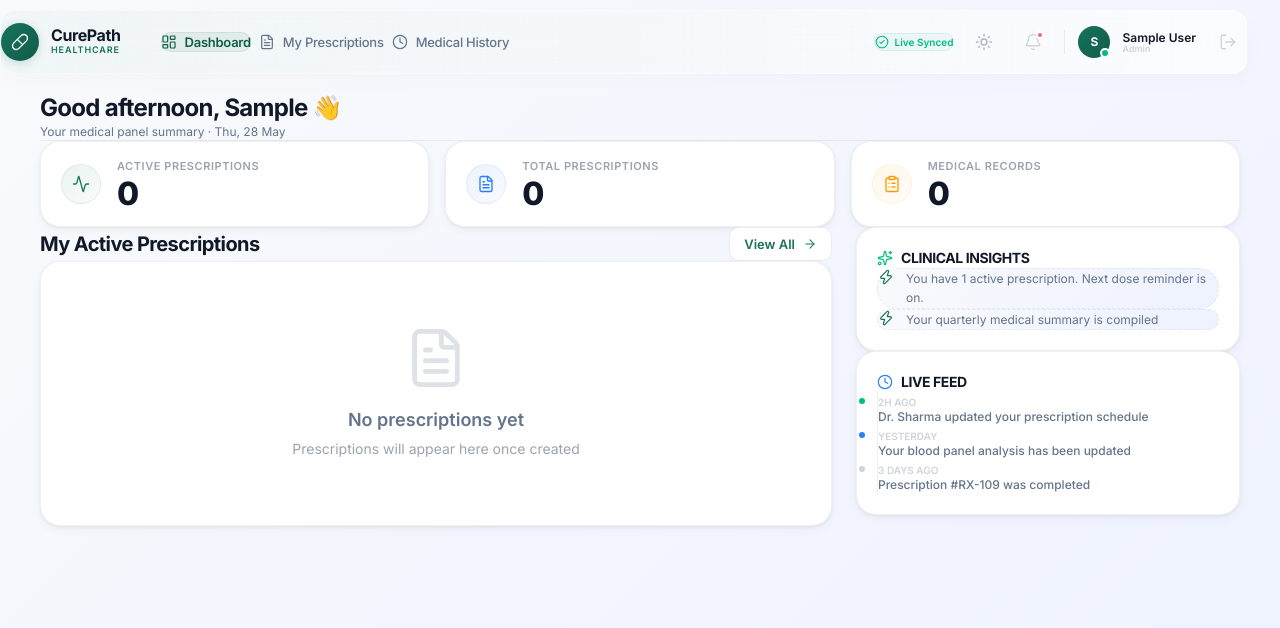
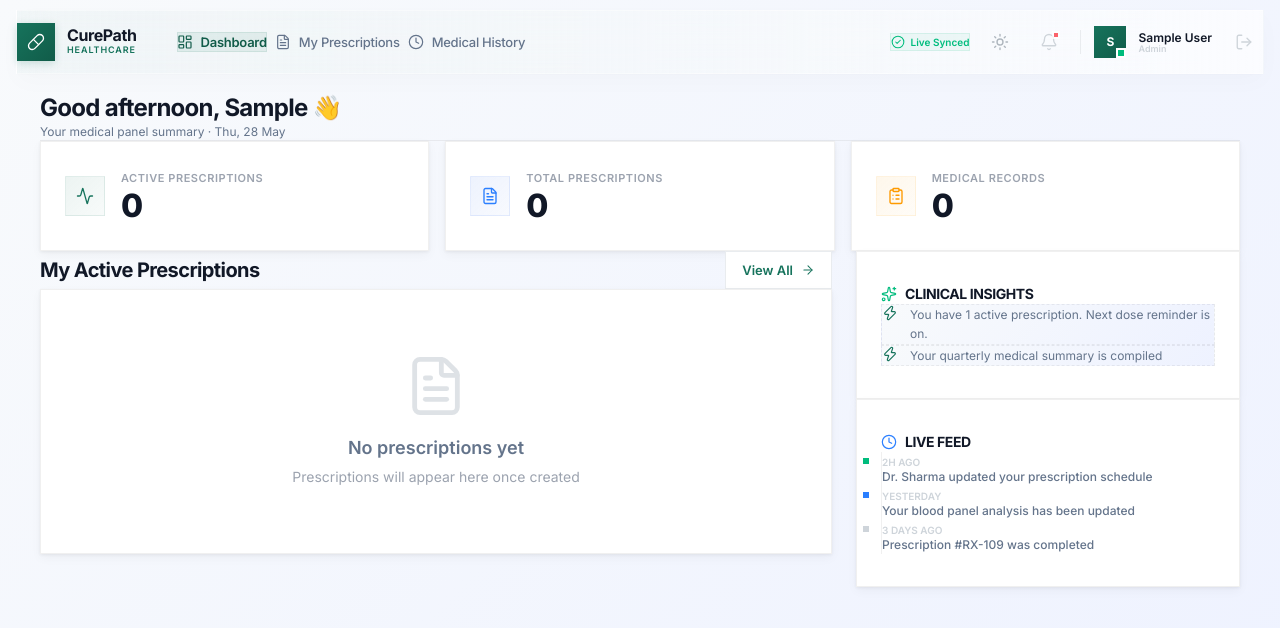
Before and after one commit to dewanggandhi01/CurePath, a Next.js app: page /dashboard in a window 1280 px wide. Shown: the top 628 px of the page. Built offline with nearby package versions, Linux system fonts and the light colour scheme; sample sign-in values are in the browser's storage.

Commit message:
style: apply sharp pointed corners, center navbar layout, and increase card heights/paddings

```diff
--- a/app/dashboard/history/page.tsx
+++ b/app/dashboard/history/page.tsx
@@ -152,7 +152,7 @@ export default function HistoryPage() {
                     style={{ borderColor: "var(--color-primary-500)" }}
                   />
 
-                  <div className="card card-hover" style={{ padding: 20 }}>
+                  <div className="card card-hover" style={{ padding: "32px 24px" }}>
                     <div className="flex flex-wrap items-center justify-between gap-2.5 mb-3">
                       <div className="flex items-center gap-2">
                         <span className={`badge ${cfg.badgeClass} flex items-center gap-1 text-[11px]`}>
--- a/app/dashboard/page.tsx
+++ b/app/dashboard/page.tsx
@@ -215,7 +215,7 @@ export default function DashboardPage() {
                 background: "var(--card-bg-glass)",
                 backdropFilter: "blur(16px)",
                 WebkitBackdropFilter: "blur(16px)",
-                padding: "20px",
+                padding: "32px 24px",
               }}
             >
               <div className="flex flex-wrap items-center justify-between gap-4 mb-3">
@@ -359,7 +359,7 @@ export default function DashboardPage() {
             initial={{ opacity: 0, x: 16 }}
             animate={{ opacity: 1, x: 0 }}
             className="card"
-            style={{ padding: 20 }}
+            style={{ padding: "32px 24px" }}
           >
             <div className="flex items-center gap-2 mb-4">
               <Sparkles className="w-4 h-4 text-emerald-500" />
@@ -387,7 +387,7 @@ export default function DashboardPage() {
             initial={{ opacity: 0, x: 16 }}
             animate={{ opacity: 1, x: 0 }}
             className="card"
-            style={{ padding: 20 }}
+            style={{ padding: "32px 24px" }}
           >
             <div className="flex items-center gap-2 mb-4">
               <Clock className="w-4 h-4 text-blue-500" />
--- a/app/dashboard/patients/[id]/page.tsx
+++ b/app/dashboard/patients/[id]/page.tsx
@@ -234,7 +234,7 @@ export default function PatientDetailPage() {
                       style={{ borderColor: "var(--color-primary-500)" }}
                     />
 
-                    <div className="card card-hover" style={{ padding: 20 }}>
+                    <div className="card card-hover" style={{ padding: "32px 24px" }}>
                       <div className="flex items-center justify-between flex-wrap gap-2 mb-3">
                         <div className="flex items-center gap-2">
                           <span className="badge badge-active text-xs capitalize">
--- a/app/dashboard/prescriptions/[id]/page.tsx
+++ b/app/dashboard/prescriptions/[id]/page.tsx
@@ -247,7 +247,7 @@ export default function PrescriptionDetailPage() {
 
         {/* Medications Table */}
         <div className="card" style={{ padding: 0, overflow: "hidden" }}>
-          <div style={{ padding: "20px 24px 16px" }}>
+          <div style={{ padding: "32px 24px 20px" }}>
             <h3 className="font-semibold text-[15px]" style={{ color: "var(--text-primary)" }}>
               Medications ({rx.medications.length})
             </h3>
--- a/app/dashboard/prescriptions/page.tsx
+++ b/app/dashboard/prescriptions/page.tsx
@@ -329,7 +329,7 @@ export default function PrescriptionsPage() {
                   animate={{ opacity: 1, y: 0 }}
                   className="card relative overflow-hidden border-l-[4px] border-emerald-500"
                   style={{
-                    padding: "24px",
+                    padding: "32px 24px",
                     background: "linear-gradient(135deg, var(--card-bg) 0%, rgba(16, 185, 129, 0.02) 100%)",
                   }}
                 >
@@ -439,7 +439,7 @@ export default function PrescriptionsPage() {
             </h3>
 
             {/* AI suggestions / refinement status */}
-            <div className="card space-y-4" style={{ padding: "20px" }}>
+            <div className="card space-y-4" style={{ padding: "32px 24px" }}>
               <div className="flex items-center gap-2 text-emerald-500">
                 <Sparkles className="w-4 h-4 animate-pulse" />
                 <h4 className="font-bold text-xs uppercase tracking-wider">Adherence Assistant</h4>
@@ -473,7 +473,7 @@ export default function PrescriptionsPage() {
             </div>
 
             {/* Quick Actions Card */}
-            <div className="card space-y-3" style={{ padding: "20px" }}>
+            <div className="card space-y-3" style={{ padding: "32px 24px" }}>
               <h4 className="font-bold text-xs uppercase tracking-wider" style={{ color: "var(--text-primary)" }}>Refill Insights</h4>
               <div className="text-[11px] flex justify-between py-1 border-b" style={{ borderColor: "var(--card-border)" }}>
                 <span style={{ color: "var(--text-secondary)" }}>Refill Adherence</span>
--- a/app/globals.css
+++ b/app/globals.css
@@ -79,16 +79,16 @@
   --transition-slow: 400ms ease;
   --transition-spring: 350ms cubic-bezier(0.34, 1.56, 0.64, 1);
 
-  --input-height: 48px;
-  --input-radius: 12px;
+  --input-height: 52px;
+  --input-radius: 0px;
   --navbar-height: 72px;
 
-  --radius-sm: 8px;
-  --radius-md: 12px;
-  --radius-lg: 16px;
-  --radius-xl: 20px;
-  --radius-2xl: 24px;
-  --radius-full: 999px;
+  --radius-sm: 0px;
+  --radius-md: 0px;
+  --radius-lg: 0px;
+  --radius-xl: 0px;
+  --radius-2xl: 0px;
+  --radius-full: 0px;
 }
 
 /* ========== DARK MODE TOKENS ========== */
@@ -208,7 +208,7 @@ input, select, textarea, button {
 /* Scrollbar */
 ::-webkit-scrollbar { width: 6px; height: 6px; }
 ::-webkit-scrollbar-track { background: transparent; }
-::-webkit-scrollbar-thumb { background: var(--color-gray-300); border-radius: 999px; }
+::-webkit-scrollbar-thumb { background: var(--color-gray-300); border-radius: 0px; }
 ::-webkit-scrollbar-thumb:hover { background: var(--color-gray-400); }
 
 /* ========== CONTAINER ========== */
@@ -300,13 +300,13 @@ svg, svg.lucide {
   justify-content: center;
   gap: 8px;
   font-weight: 600;
-  border-radius: 14px;
+  border-radius: 0px;
   transition: all 0.25s ease;
   cursor: pointer;
   border: none;
   font-size: 14px;
-  height: 44px;
-  padding: 0 20px;
+  height: 48px;
+  padding: 0 24px;
   line-height: 1.4;
   position: relative;
   overflow: hidden;
@@ -337,7 +337,7 @@ svg, svg.lucide {
   background: var(--card-bg);
   color: var(--color-primary-500);
   border: 1.5px solid var(--color-gray-200);
-  height: 44px;
+  height: 48px;
 }
 
 .btn-secondary:hover {
@@ -357,10 +357,10 @@ svg, svg.lucide {
 }
 
 .btn-sm {
-  height: 34px;
-  padding: 0 14px;
+  height: 38px;
+  padding: 0 16px;
   font-size: 13px;
-  border-radius: 10px;
+  border-radius: 0px;
 }
 
 .btn-ghost {
@@ -389,7 +389,7 @@ svg, svg.lucide {
 
 /* ========== CARDS ========== */
 .card {
-  padding: 24px;
+  padding: 32px 24px;
   border-radius: var(--radius-xl);
   background: var(--card-bg);
   box-shadow:
@@ -796,3 +796,16 @@ svg, svg.lucide {
   display: flex;
   flex-direction: column;
 }
+
+/* ========== ENFORCE COMPLETELY SHARP CORNERS GLOBALLY ========== */
+*, *::before, *::after {
+  border-radius: 0px !important;
+}
+
+/* Exempt spinning loading graphics from being made square */
+.animate-spin,
+[class*="animate-spin"],
+.spinner,
+[class*="spinner"] {
+  border-radius: 50% !important;
+}
--- a/components/Navbar.tsx
+++ b/components/Navbar.tsx
@@ -55,7 +55,7 @@ export default function Navbar({
   return (
     <>
       <header
-        className="fixed top-0 left-0 right-0 z-50 transition-all duration-300 w-full"
+        className="fixed top-0 left-0 right-0 z-50 transition-all duration-300 w-full flex justify-center"
         style={{
           paddingTop: "10px",
           background: "transparent",
@@ -65,7 +65,7 @@ export default function Navbar({
           className="mx-auto max-w-[1440px] px-6 md:px-8 h-[64px] flex items-center justify-between transition-all duration-300 border"
           style={{
             width: "calc(100% - 32px)",
-            borderRadius: "16px",
+            borderRadius: "0px",
             background: "var(--navbar-bg-glass)",
             backdropFilter: "blur(18px)",
             WebkitBackdropFilter: "blur(18px)",
--- a/components/PrescriptionCard.tsx
+++ b/components/PrescriptionCard.tsx
@@ -41,7 +41,7 @@ export default function PrescriptionCard({
       animate={{ opacity: 1, y: 0 }}
       transition={{ duration: 0.3, delay: index * 0.06 }}
       className={`card card-hover cursor-pointer ${style.accent}`}
-      style={{ padding: "16px 20px" }}
+      style={{ padding: "28px 24px" }}
       onClick={() => onView(prescription.id)}
     >
       <div className="flex items-center justify-between mb-2">
--- a/components/StatsCard.tsx
+++ b/components/StatsCard.tsx
@@ -44,7 +44,7 @@ export default function StatsCard({
       animate={{ opacity: 1, y: 0 }}
       transition={{ duration: 0.4, delay: index * 0.08, ease: "easeOut" }}
       className="card card-hover flex items-center justify-between group"
-      style={{ padding: "16px 20px" }}
+      style={{ padding: "28px 24px" }}
     >
       <div className="flex items-center gap-4">
         <div
```
